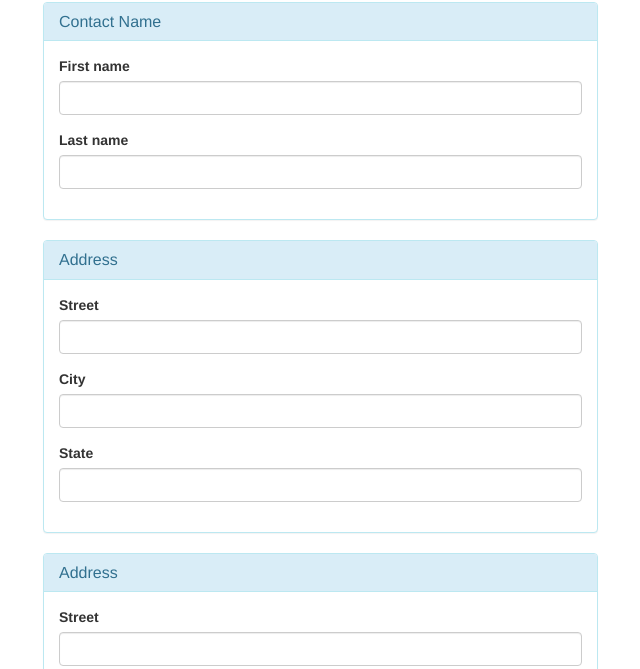
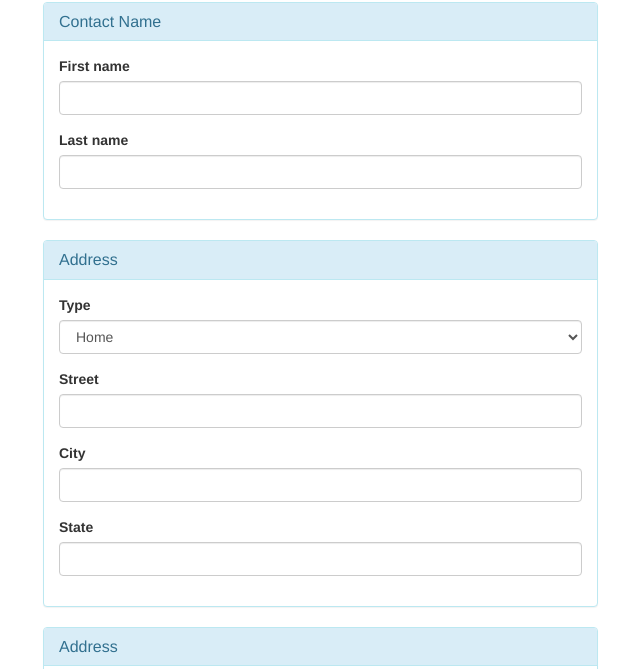
Before and after one commit to KNaka88/address, a plain HTML site: page index.html in a window 1280 px wide. Both pictures are taken after a click on the element "Another Address". Shown: the part 131-800 px from the top of the page, without its empty margins (27-667 px from the left). Drawn offline with Linux system fonts and the light colour scheme.

Commit message:
add html for home type dropdown menu in main page and additional house jquery

```diff
--- a/index.html
+++ b/index.html
@@ -37,6 +37,15 @@
                     <h2 class="panel-title">Address</h2>
                   </div>
                   <div class="panel-body">
+                    <div class="form-group">
+                      <label for="address-type">Type</label>
+                      <select class="form-control" id="address-type">
+                        <option>Home</option>
+                        <option>Work</option>
+                        <option>Beach House</option>
+                        <option>Ski Resort</option>
+                      </select>
+                    </div>
                     <div class="form-group">
                       <label for="new-street">Street</label>
                       <input type="text" class="form-control new-street">
--- a/js/scripts.js
+++ b/js/scripts.js
@@ -23,6 +23,15 @@ $(document).ready(function() {
                                       '<h2 class="panel-title">Address</h2>'+
                                     '</div>'+
                                     '<div class="panel-body">' +
+                                      '<div class="form-group">' +
+                                        '<label for="address-type">Type</label>' +
+                                        '<select class="form-control" id="address-type">' +
+                                          '<option>Home</option>' +
+                                          '<option>Work</option>' +
+                                          '<option>Beach House</option>' +
+                                          '<option>Ski Resort</option>' +
+                                        '</select>' +
+                                      '</div>' +
                                       '<div class="form-group">' +
                                         '<label for="new-street">Street</label>' +
                                         '<input type="text" class="form-control new-street">' +
```
